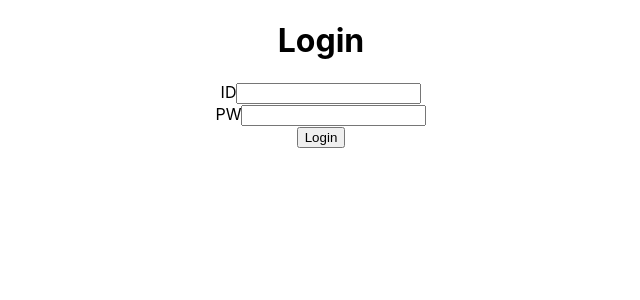
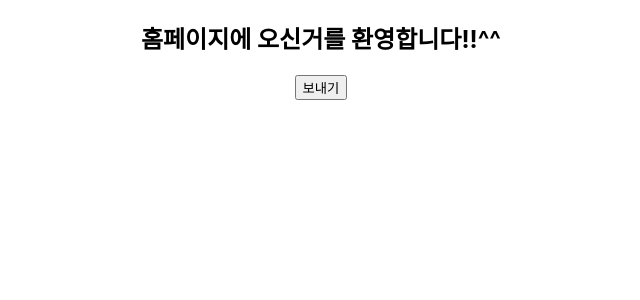
Before and after one commit to ho-jun97/chat-front, a React (Create React App) app: page / in a window 1280 px wide. Shown: the top 300 px of the page, without its empty margins (319-959 px from the left). Built offline with nearby package versions, Linux system fonts and the light colour scheme.

Commit message:
socket 연결 및 서버 통신

```diff
--- a/package.json
+++ b/package.json
@@ -3,12 +3,14 @@
   "version": "0.1.0",
   "private": true,
   "dependencies": {
+    "@stomp/stompjs": "^7.0.0",
     "@testing-library/jest-dom": "^5.17.0",
     "@testing-library/react": "^13.4.0",
     "@testing-library/user-event": "^13.5.0",
     "axios": "^1.6.8",
     "react": "^18.2.0",
     "react-dom": "^18.2.0",
+    "react-router-dom": "^6.22.3",
     "react-scripts": "5.0.1",
     "web-vitals": "^2.1.4"
   },
--- a/src/App.js
+++ b/src/App.js
@@ -1,39 +1,16 @@
 import './App.css';
-import React, {useState} from 'react';
-import axios from 'axios';
+import { Route, Routes } from "react-router-dom";
+import Home from './pages/Home';
+import LoginPage from './pages/LoginPage';
 
 function App() {
-  const [email, setEmail] = useState('')
-  const [pw, setPw] = useState('')
-
-  const Login = async (e) => {
-    e.preventDefault()
-    const url = 'http://localhost:8080/login';
-    const body = {
-      id: email,
-      pw: pw
-    }
-    try{
-      const res = await axios.post(url, body);
-      alert(res.data);
-    }catch(e){
-      alert('error');
-    }
-  }
-
   return (
     <div className="App">
-      <h1>Login</h1>
-      <form onSubmit={Login}>
-        <label>ID</label>
-        <input type="text" id="email" name="email" onChange={e =>setEmail(e.target.value)}/>
-        <br />
-        <label>PW</label>
-        <input type="password" id="pw" name="pw" onChange={e =>setPw(e.target.value)}/>
-        <br />
-        <button type="submit">Login</button>
-      </form>
-      </div>
+      <Routes>
+        <Route path='/loginPage' Component={LoginPage} />
+        <Route path='/' Component={Home} />
+      </Routes>
+    </div>
 
   );
 }
--- a/src/index.js
+++ b/src/index.js
@@ -3,11 +3,14 @@ import ReactDOM from 'react-dom/client';
 import './index.css';
 import App from './App';
 import reportWebVitals from './reportWebVitals';
+import { BrowserRouter } from 'react-router-dom'
 
 const root = ReactDOM.createRoot(document.getElementById('root'));
 root.render(
   <React.StrictMode>
-    <App />
+    <BrowserRouter>
+      <App />
+    </BrowserRouter>
   </React.StrictMode>
 );
 
--- a/src/pages/Home.js
+++ b/src/pages/Home.js
@@ -1,5 +1,32 @@
-const Home = () =>{
+import connectMng from '../utils/connectMng.js';
 
+const Home = () => {
 
-    return <h2>홈페이지에 오신거를 환영합니다!!^^</h2>
-}
+    const sendMessage = (e) => {
+        e.preventDefault()
+        alert('Send message');
+        // connectMng.onConnect = () => {
+
+            connectMng.subscribe('/sub/room/1', message =>
+                console.log(`Received: ${message.body}`)
+            );
+            const message = {
+                // 'roomId' : 1,
+                'sender': '로봇',
+                'senderEmail': 'test@nate.com',
+                'message': '내이름은 뭘까?'
+            };
+            connectMng.publish({ destination: '/pub/1', body: JSON.stringify(message) });
+        // }
+    }
+
+    return (
+        <div>
+            <h2>홈페이지에 오신거를 환영합니다!!^^</h2>
+            <button type="button" onClick={sendMessage}>보내기</button>
+        </div>
+
+    );
+};
+
+export default Home;
--- /dev/null
+++ b/src/pages/LoginPage.js
@@ -0,0 +1,52 @@
+import React, { useState } from 'react';
+import axios from 'axios';
+import { useNavigate } from "react-router-dom";
+import connectMng from '../utils/connectMng.js';
+
+
+const LoginPage = () => {
+
+    const [email, setEmail] = useState('')
+    const [pw, setPw] = useState('')
+    const navigate = useNavigate();
+
+
+    const Login = async (e) => {
+        e.preventDefault()
+        const url = 'http://localhost:8080/login';
+        const body = {
+            id: email,
+            pw: pw
+        }
+        try {
+            const res = await axios.post(url, body);
+            alert(res.data);
+            connectMng.activate();
+
+            navigate("/");
+        } catch (e) {
+            alert('error');
+        }
+
+    }
+
+
+
+    return (
+        <div>
+            <h1>Login</h1>
+            <form onSubmit={Login}>
+                <label>ID</label>
+                <input type="text" id="email" name="email" onChange={e => setEmail(e.target.value)} />
+                <br />
+                <label>PW</label>
+                <input type="password" id="pw" name="pw" onChange={e => setPw(e.target.value)} />
+                <br />
+                <button type="submit">Login</button>
+            </form>
+        </div>
+    );
+
+};
+
+export default LoginPage;
--- /dev/null
+++ b/src/utils/connectMng.js
@@ -0,0 +1,9 @@
+import { Client } from '@stomp/stompjs';
+
+
+const connectMng = new Client({
+    brokerURL: 'ws://localhost:8080/ws',
+});
+
+
+export default connectMng;
```
Also changed, not shown: 1 other file (tests, documents, lock files or other folders).
